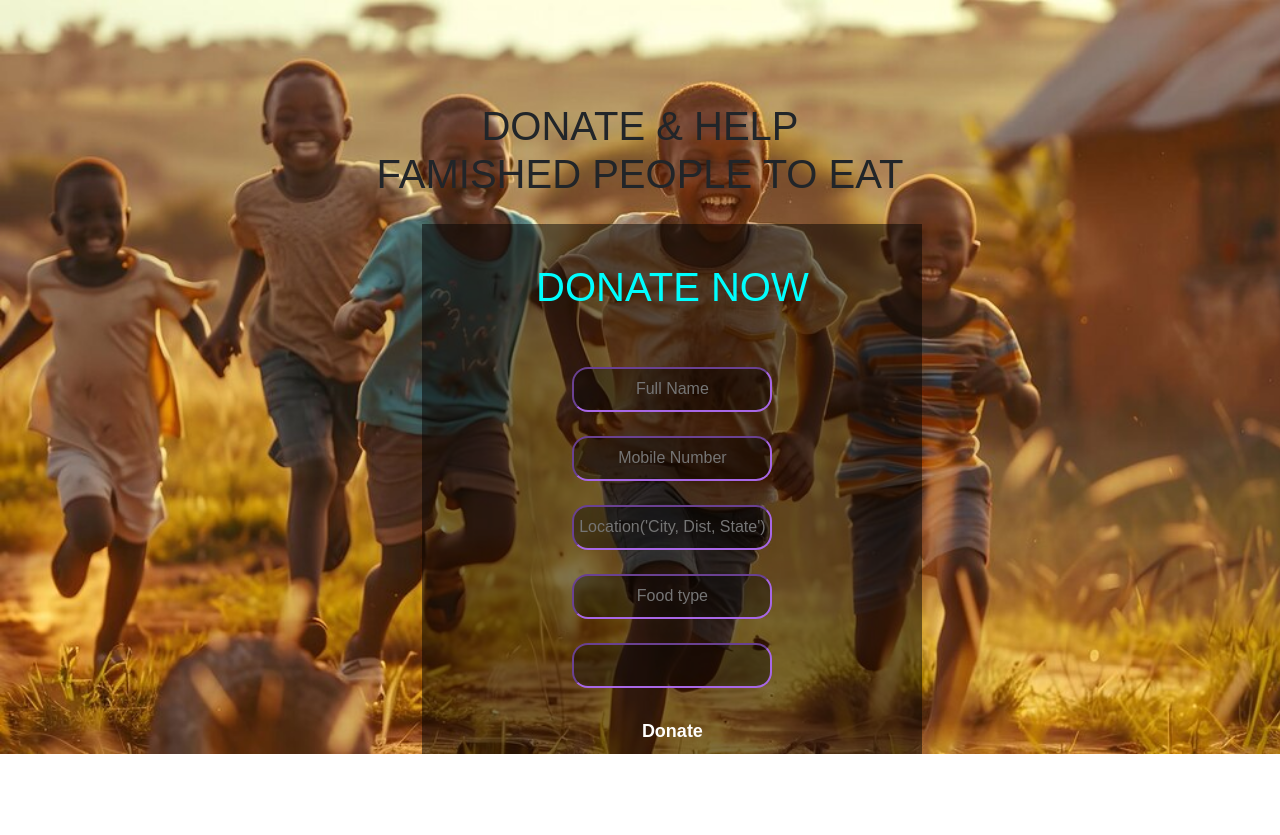
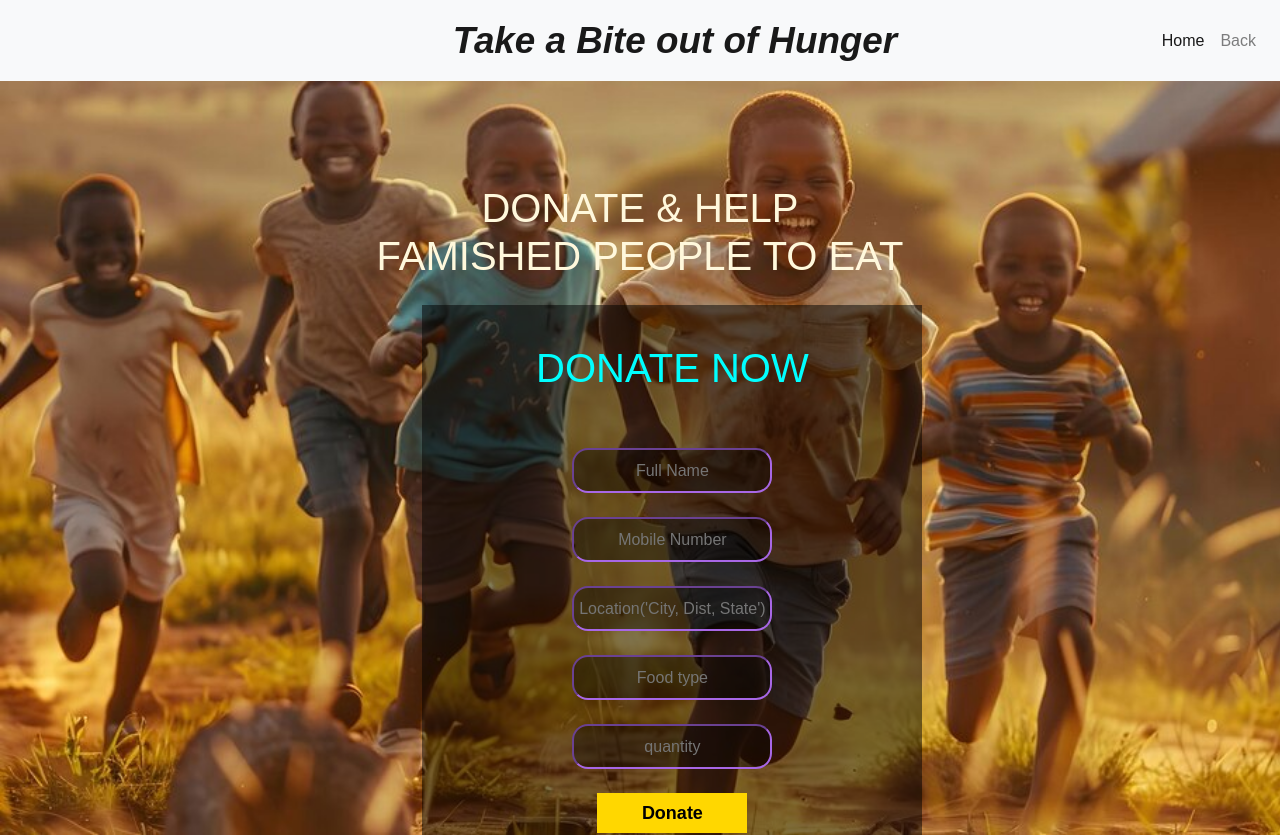
Before and after one commit to VasuPotala/App-Quest, a PHP site: page /donate.html in a window 1280 px wide. Before the commit the page ends 754 px from the top, so only its background shows below. Run offline with PHP 8.4, Linux system fonts and the light colour scheme; some libraries are stand-ins or nearby versions.

Commit message:
Final Edits

```diff
--- a/donate.css
+++ b/donate.css
@@ -29,16 +29,25 @@ background-color: rgba(0,0,0,0.4);
 color: aqua;
 }
 
+.navbar-brand
+{
+    text-align: center;
+    margin-left: 35%;
+    font-weight: bolder;
+    font-style: italic;
+    font-family: Arial, Helvetica, sans-serif;
+    font-size: 230%;
+}
 
 #btn-donate
 {
     width: 150px;
     height: 40px;
-    background-color:black ;
-    color: white;
+    background-color: gold ;
+    color:black;
     font-size: large;
     border: none;
-    background-color:transparent ;
+
 }
 
 body{
--- a/donate.html
+++ b/donate.html
@@ -6,10 +6,8 @@
     <meta content="width=device-width, initial-scale=1.0" name="viewport">
     <meta content="Free Website Template" name="keywords">
     <meta content="Free Website Template" name="description">
-
     <!-- Favicon -->
     <link href="img/favicon.ico" rel="icon">
-
     <!-- Google Font -->
     <link href="https://fonts.googleapis.com/css2?family=Quicksand:wght@300;400;500;600;700&display=swap" rel="stylesheet">
 
@@ -25,7 +23,25 @@
 </head>
 <body>
 
-    <b><h1 style="margin-top: 8%;"> DONATE & HELP<br>FAMISHED PEOPLE TO EAT</h1></b>
+    <!-- Navigation Bar -->
+    <nav class="navbar navbar-expand-lg navbar-light bg-light">
+        <a class="navbar-brand" href="index.html">Take a Bite out of Hunger</a>
+        <button class="navbar-toggler" type="button" data-toggle="collapse" data-target="#navbarSupportedContent" aria-controls="navbarSupportedContent" aria-expanded="false" aria-label="Toggle navigation">
+            <span class="navbar-toggler-icon"></span>
+        </button>
+        <div class="collapse navbar-collapse" id="navbarSupportedContent">
+            <ul class="navbar-nav ml-auto">
+                <li class="nav-item active">
+                    <a class="nav-link" href="index.html">Home <span class="sr-only">(current)</span></a>
+                </li>
+                <li class="nav-item">
+                    <a class="nav-link" href="index1.html" onclick="history.back()">Back</a>
+                </li>
+            </ul>
+        </div>
+    </nav>
+
+    <b><h1 style="margin-top: 8%; color: cornsilk;"> DONATE & HELP<br>FAMISHED PEOPLE TO EAT</h1></b>
     <div class="main-div">
        <br> <h1 style="color: aqua;">DONATE NOW</h1>
         <br><br>
@@ -34,10 +50,9 @@
             <center><input type="text" id="number" name="number" placeholder="Mobile Number"style="text-align: center;"></center><br>
             <center> <input type="text" id="location" name="location" placeholder="Location('City, Dist, State')"style="text-align: center;"><br>
             <br><input type="text" id="foodtype" name="foodtype" placeholder="Food type"style="text-align:center;"></center>
-            <br><center><input type="text" id="quantity" name="quantity" style="text-align: center;"></center>
+            <br><center><input type="text" id="quantity" name="quantity" placeholder="quantity" style="text-align: center;"></center>
             <br><button id="btn-donate"><b>Donate</b></button>
         </form>
     </div>
-
 </body>
 </html>
```
Also changed, not shown: index.html (+4 -4 lines), index1.html (+4 -4 lines). Lines whose indentation alone changed are shown as unchanged.
